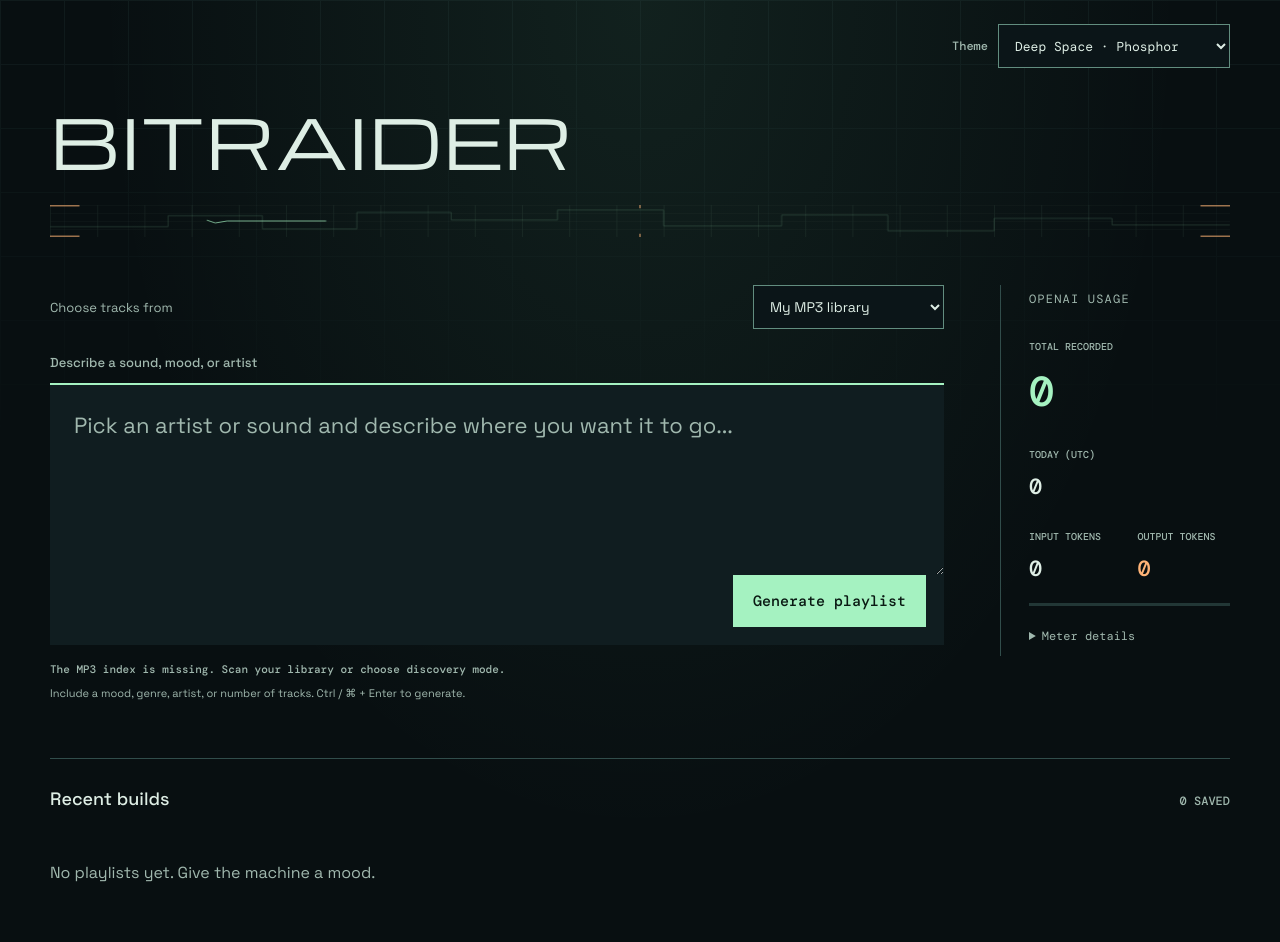
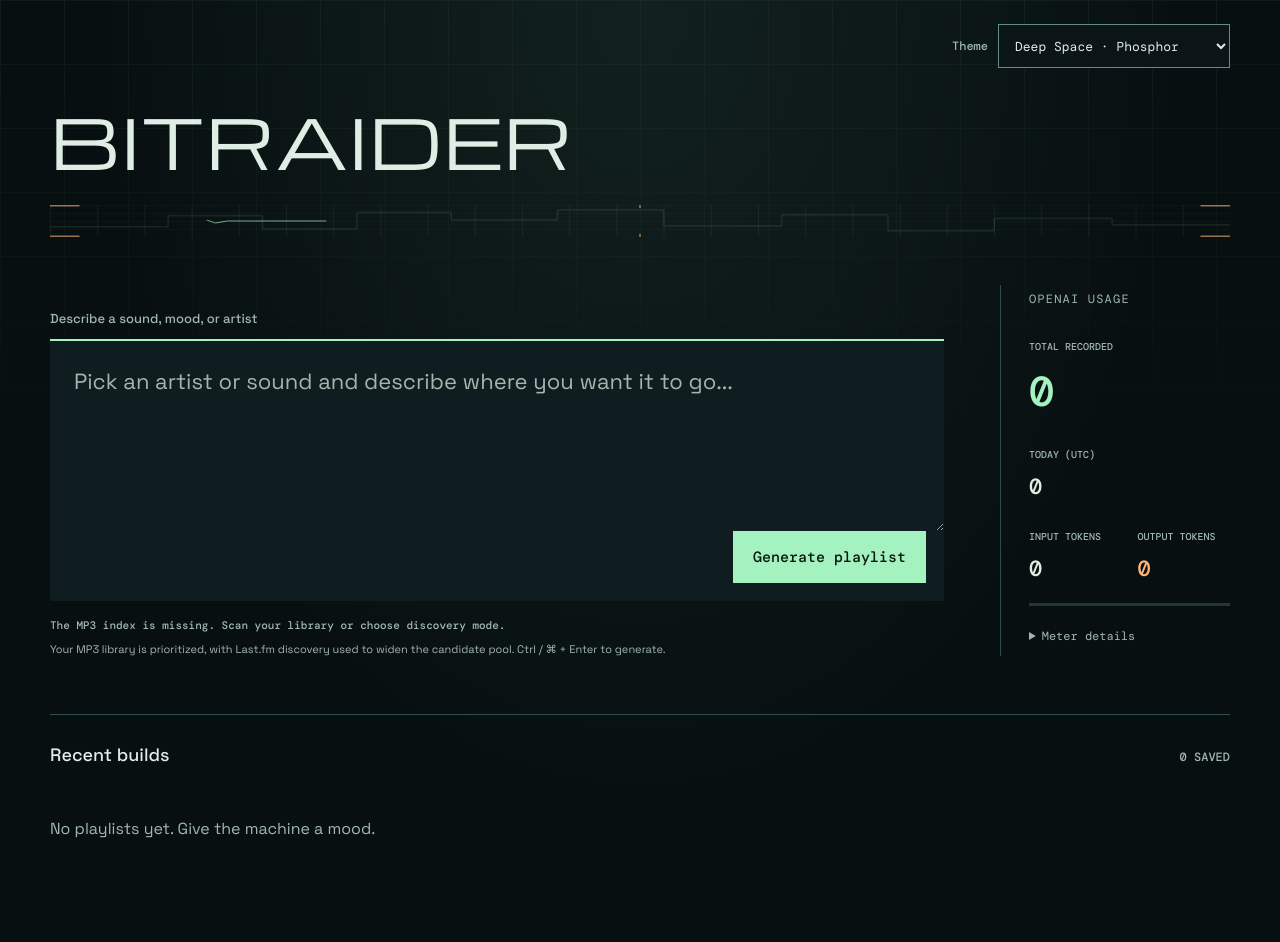
Before and after one commit to dmillion/spotify-gpt, a Flask app: page / in a window 1280 px wide. Shown: the top 942 px of the page. After the commit the page ends 838 px from the top, so only its background shows below. Run offline with Flask 3, Linux system fonts and the light colour scheme; data that the repository does not hold is empty.

Commit message:
Use unified hybrid playlist generation in UI

```diff
--- a/templates/index.html
+++ b/templates/index.html
@@ -56,11 +56,10 @@
   <div class="workspace">
   <div class="compose-column">
   <section class="input-panel" aria-label="Create a playlist">
-  <p class="source-control"><label for="source">Choose tracks from </label><select id="source"><option value="library">My MP3 library</option><option value="discovery">Broader discovery</option></select></p>
   <label class="prompt-label" for="prompt">Describe a sound, mood, or artist</label>
   <section class="composer"><textarea id="prompt" aria-describedby="prompt-help" placeholder="Pick an artist or sound and describe where you want it to go..."></textarea><button class="generate" id="generate">Generate <br>playlist</button></section>
   <p id="library-info" class="meta" aria-live="polite">Checking MP3 index…</p>
-  <p id="prompt-help" class="prompt-help">Include a mood, genre, artist, or number of tracks. Ctrl / ⌘ + Enter to generate.</p>
+  <p id="prompt-help" class="prompt-help">Your MP3 library is prioritized, with Last.fm discovery used to widen the candidate pool. Ctrl / ⌘ + Enter to generate.</p>
   </section>
   <div class="status" id="status" role="status"></div>
   <p id="error-help" hidden><a id="error-help-link" target="_blank" rel="noopener noreferrer">Open OpenAI settings ↗</a></p>
@@ -214,7 +213,10 @@
   function render(items) {
     count.textContent = `${items.length} saved`;
     if (!items.length) { history.innerHTML = '<div class="empty">No playlists yet. Give the machine a mood.</div>'; return; }
-    history.innerHTML = items.map(item => `<article class="playlist"><div><div class="eyebrow">${escapeHtml(item.source === 'library' ? 'MP3 library / ' : 'Discovery / ')}${escapeHtml(item.prompt)}</div><h3>${escapeHtml(item.name)}</h3><p>${escapeHtml(item.description)}</p><div class="tracks">${item.tracks.slice(0,12).map(track => `<span class="track">${escapeHtml(track.artist)} / ${escapeHtml(track.title)}</span>`).join('')}${item.tracks.length > 12 ? `<span class="track">+${item.tracks.length - 12} more</span>` : ''}</div></div><div class="actions"><span class="meta date">${dateLabel(item.created_at)}</span>${item.spotify_url ? `<a href="${escapeHtml(item.spotify_url)}" target="_blank" rel="noreferrer">Open in Spotify ↗</a>` : ''}<button class="regen" data-id="${item.id}">Regenerate ↻</button></div></article>`).join('');
+    history.innerHTML = items.map(item => {
+      const sourceLabel = item.source === 'hybrid' ? 'Hybrid / ' : item.source === 'library' ? 'MP3 library / ' : 'Discovery / ';
+      return `<article class="playlist"><div><div class="eyebrow">${escapeHtml(sourceLabel)}${escapeHtml(item.prompt)}</div><h3>${escapeHtml(item.name)}</h3><p>${escapeHtml(item.description)}</p><div class="tracks">${item.tracks.slice(0,12).map(track => `<span class="track">${escapeHtml(track.artist)} / ${escapeHtml(track.title)}</span>`).join('')}${item.tracks.length > 12 ? `<span class="track">+${item.tracks.length - 12} more</span>` : ''}</div></div><div class="actions"><span class="meta date">${dateLabel(item.created_at)}</span>${item.spotify_url ? `<a href="${escapeHtml(item.spotify_url)}" target="_blank" rel="noreferrer">Open in Spotify ↗</a>` : ''}<button class="regen" data-id="${item.id}">Regenerate ↻</button></div></article>`;
+    }).join('');
   }
   async function loadHistory() { const response = await fetch('/api/history'); render(await response.json()); }
   async function loadUsage() {
@@ -230,7 +232,7 @@
       document.querySelector('#usage-output-bar').style.width = `${total ? data.output_tokens / total * 100 : 0}%`;
       document.querySelector('#usage-detail').textContent = data.requests
         ? `${data.requests.toLocaleString()} API responses recorded · Since ${dateLabel(data.first_recorded_at)} · Latest: ${data.latest.total_tokens === null ? 'usage unavailable' : data.latest.total_tokens.toLocaleString() + ' tokens'} (${data.latest.model})${data.unreported_requests ? ` · ${data.unreported_requests} responses without token counts` : ''}`
-        : 'Ready to measure your next playlist. Library mode uses two API calls; discovery uses one.';
+        : 'Ready to measure your next playlist. Hybrid generation normally uses two API calls.';
     } catch (error) {
       document.querySelector('#usage-detail').textContent = 'Usage unavailable. Any displayed counts may be out of date; retrying automatically.';
     }
@@ -242,12 +244,12 @@
     try { const response = await fetch(url, {method:'POST', headers:{'Content-Type':'application/json'}, body:JSON.stringify(body)}); const data = await response.json(); if (!response.ok) { if (['https://platform.openai.com/settings/organization/billing/', 'https://platform.openai.com/settings/organization/limits'].includes(data.help_url)) { const link = document.querySelector('#error-help-link'); link.href = data.help_url; link.textContent = data.help_url.includes('/billing/') ? 'Open OpenAI API billing ↗' : 'Open OpenAI API limits ↗'; document.querySelector('#error-help').hidden = false; } throw new Error(data.error || 'Something went wrong.'); } status.textContent = `Built “${data.name}” with ${data.tracks.length} resolved tracks.${data.missing?.length ? ` ${data.missing.length} unavailable on Spotify: ${data.missing.join('; ')}` : ''}`; promptBox.value = ''; rotatePromptPlaceholder(); await loadHistory(); }
     catch (error) { status.textContent = error.message; } finally { button.disabled = false; await loadUsage(); }
   }
-  button.addEventListener('click', () => submit('/api/generate', {prompt:promptBox.value, source:document.querySelector('#source').value}));
+  button.addEventListener('click', () => submit('/api/generate', {prompt:promptBox.value}));
   promptBox.addEventListener('keydown', event => { if ((event.metaKey || event.ctrlKey) && event.key === 'Enter') button.click(); });
   history.addEventListener('click', event => { if (event.target.matches('.regen')) submit(`/api/history/${event.target.dataset.id}/regenerate`, {}); });
   fetch('/api/library').then(response => response.json()).then(data => {
     document.querySelector('#library-info').textContent = data.available
-      ? `${data.tracks.toLocaleString()} tracks indexed · Library ready`
+      ? `${data.tracks.toLocaleString()} tracks indexed · Hybrid library + discovery ready`
       : data.error;
   }).catch(() => { document.querySelector('#library-info').textContent = 'Could not check the MP3 index.'; });
   loadHistory();
```
